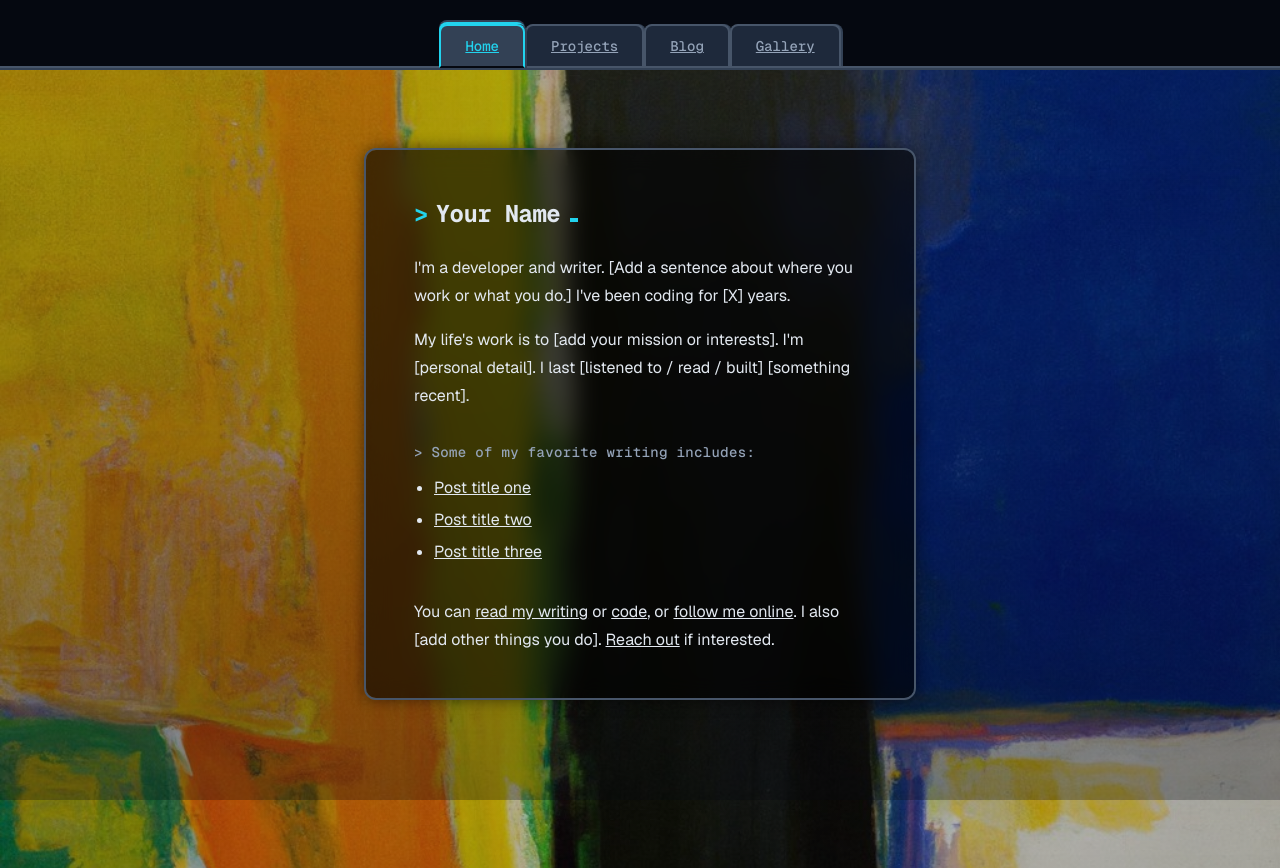
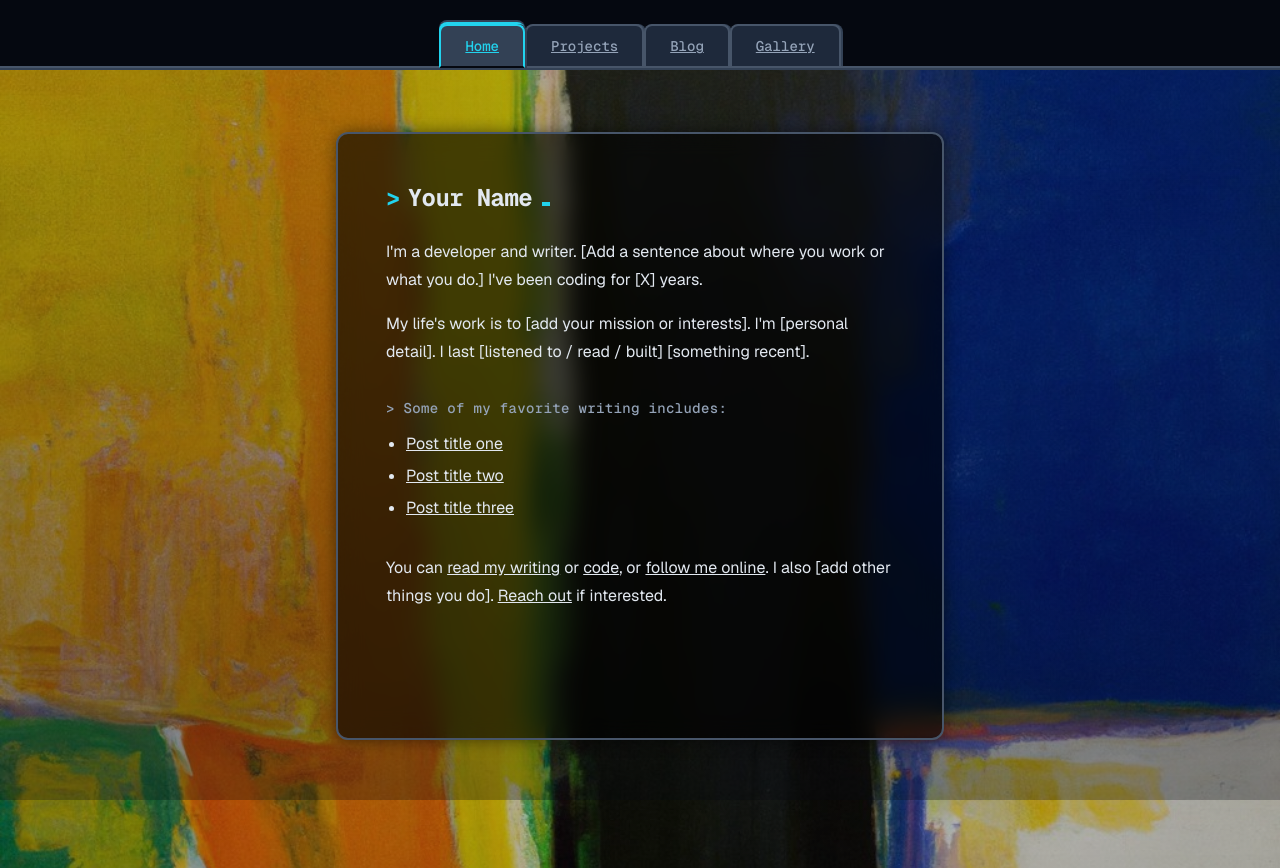
Before and after one commit to ayomidecole/Personal-Website, a Next.js app: page / in a window 1280 px wide. Built offline with nearby package versions, Linux system fonts and the light colour scheme.

Commit message:
Refactor Home and Blog component layouts to increase maximum width and adjust padding for improved visual consistency; maintain existing content structure and styling.

```diff
--- a/app/blog/page.tsx
+++ b/app/blog/page.tsx
@@ -1,6 +1,6 @@
 export default function Blog() {
   return (
-    <div className="mx-auto flex w-full max-w-[min(48rem,75vh)] flex-col px-6 py-12">
+    <div className="mx-auto flex w-full max-w-[min(52rem,82vh)] flex-col px-6 py-8">
       <div className="aspect-square w-full overflow-auto rounded-xl border-2 border-[var(--border)] bg-black/60 p-8 sm:p-12 backdrop-blur-md shadow-[0_0_15px_rgba(0,0,0,0.5)]">
         <h1 className="mb-6 flex items-baseline gap-2 font-mono text-2xl font-bold tracking-tight text-[var(--foreground)]">
           <span className="terminal-prompt">&gt;</span>
--- a/app/page.tsx
+++ b/app/page.tsx
@@ -1,6 +1,6 @@
 export default function Home() {
   return (
-    <div className="mx-auto flex w-full max-w-[min(48rem,75vh)] flex-col px-6 py-12 font-sans">
+    <div className="mx-auto flex w-full max-w-[min(52rem,82vh)] flex-col px-6 py-8 font-sans">
       <div className="aspect-square w-full overflow-auto rounded-xl border-2 border-[var(--border)] bg-black/60 p-8 sm:p-12 backdrop-blur-md shadow-[0_0_15px_rgba(0,0,0,0.5)]">
         <h1 className="mb-6 flex items-baseline gap-2 font-mono text-2xl font-bold tracking-tight text-[var(--foreground)]">
           <span className="terminal-prompt">&gt;</span>
```
